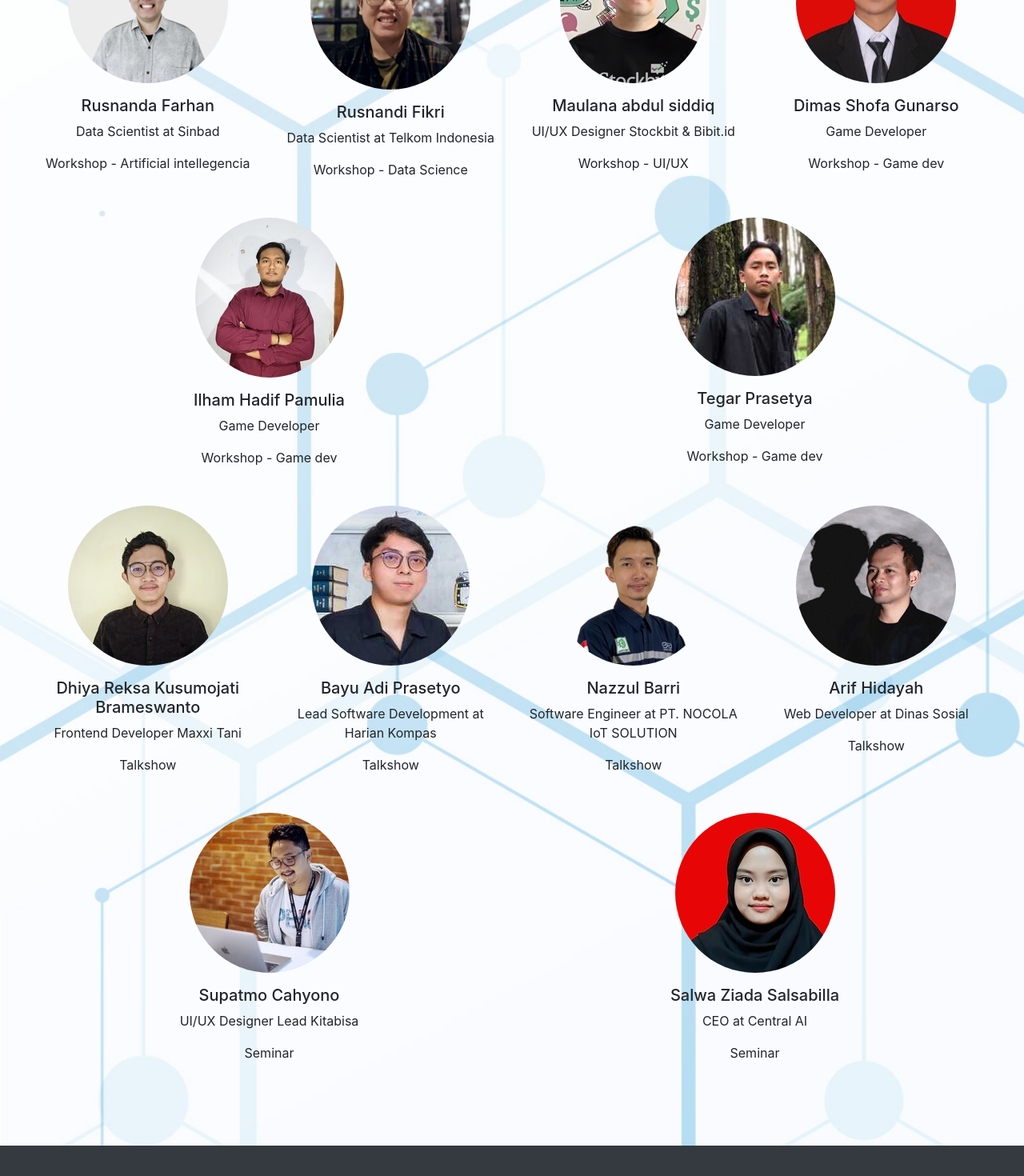
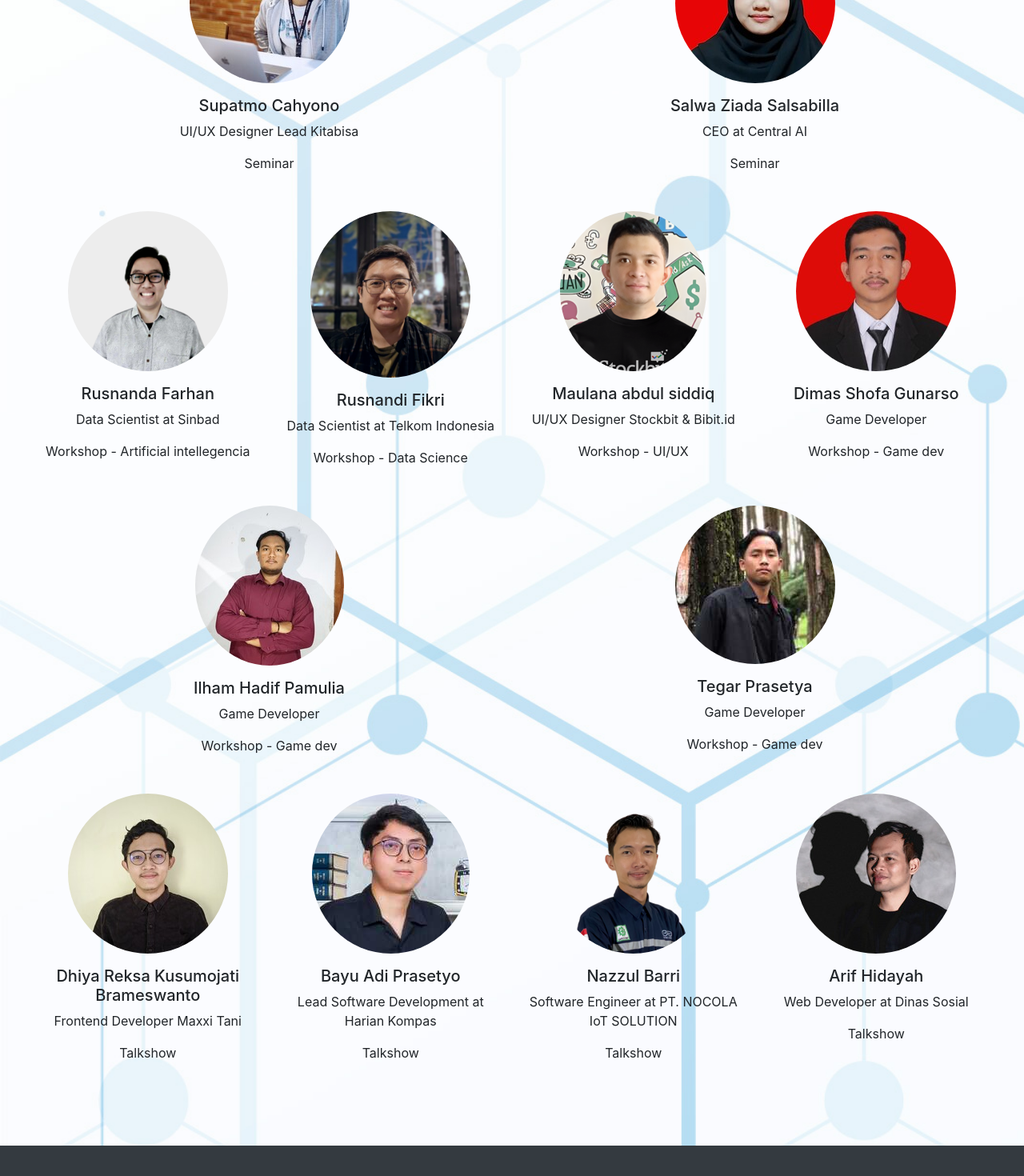
Before and after one commit to faisalalm01/test, a React (Create React App) app: page / in a window 1280 px wide. Shown: the part 2400-3870 px from the top of the page at 80% size. Built offline with nearby package versions, Linux system fonts and the light colour scheme; a web font is replaced by a local one.

Commit message:
update router

```diff
--- a/package.json
+++ b/package.json
@@ -1,7 +1,7 @@
 {
   "name": "invofest2022",
   "version": "0.1.0",
-  "homepage" : "https://invofest.poltektegal.org",
+  "homepage": "https://invofest.poltektegal.org",
   "private": true,
   "dependencies": {
     "@fortawesome/fontawesome-svg-core": "^6.2.0",
@@ -23,6 +23,7 @@
     "react-smooth": "^2.0.1",
     "react-tsparticles": "^2.4.0",
     "react-typing-effect": "^2.0.5",
+    "reactstrap": "^9.1.5",
     "styled-components": "^5.3.6",
     "tsparticles": "^2.4.0",
     "web-vitals": "^2.1.4"
--- a/src/components/LandingPage/Guest.jsx
+++ b/src/components/LandingPage/Guest.jsx
@@ -6,6 +6,18 @@ export default function Guest() {
     <div className="mt-2">
       <h3>Pengisi Acara</h3>
       <Row xs="auto text-center mt-2">
+        <Col className='p-3' xl={6} sm={6}  >
+          <Image className='mb-3' src="Assets/seminar_Supatno.jpeg" roundedCircle />
+          <h5>Supatmo Cahyono</h5>
+          <p>UI/UX Designer Lead Kitabisa</p>
+          <p>Seminar</p>
+        </Col>
+        <Col className='p-3' xl={6} sm={12}>
+          <Image className='mb-3' src="Assets/salwa.jpeg" roundedCircle />
+          <h5>Salwa Ziada Salsabilla</h5>
+          <p>CEO at Central AI</p>
+          <p>Seminar </p>
+        </Col>
         <Col className='p-3' xl={3} sm={6}>
           <Image className='mb-3' src="Assets/Pengisi_AI.png" roundedCircle />
           <h5>Rusnanda Farhan</h5>
@@ -66,18 +78,6 @@ export default function Guest() {
           <p>Web Developer at Dinas Sosial</p>
           <p>Talkshow</p>
         </Col>
-        <Col className='p-3' xl={6} sm={6}  >
-          <Image className='mb-3' src="Assets/seminar_Supatno.jpeg" roundedCircle />
-          <h5>Supatmo Cahyono</h5>
-          <p>UI/UX Designer Lead Kitabisa</p>
-          <p>Seminar</p>
-        </Col>
-        <Col className='p-3' xl={6} sm={12}>
-          <Image className='mb-3' src="Assets/salwa.jpeg" roundedCircle />
-          <h5>Salwa Ziada Salsabilla</h5>
-          <p>CEO at Central AI</p>
-          <p>Seminar </p>
-        </Col>
       </Row>
     </div>
   )
--- a/src/components/Navbar.jsx
+++ b/src/components/Navbar.jsx
@@ -1,69 +1,71 @@
-// import React, { useState, Fragment } from 'react'
-// import { FaBars } from 'react-icons/fa';
-// import {
-//   Nav,
-//   NavContainer,
-//   // NavLogo,
-//   NavItem,
-//   NavLinks,
-//   NavMenu,
-//   MobileIcon,
-// } from './NavbarStyles';
-// import '../components/index.css'
+//  import React, { useState, Fragment } from 'react'
+//  import { FaBars } from 'react-icons/fa';
+//  import {
+//    Nav,
+//    NavContainer,
+//     NavLogo,
+//    NavItem,
+//    NavLinks,
+//    NavMenu,
+//    MobileIcon,
+//  } from './NavbarStyles';
+//  import '../components/index.css'
 
-// const Navbars = () => {
-//   const [colorChange, setColorchange] = useState(false);
-//   const changeNavbarColor = () => {
-//     if (window.scrollY >= 80) {
-//       setColorchange(true);
-//     }
-//     else {
-//       setColorchange(false);
-//     }
-//   };
-//   window.addEventListener('scroll', changeNavbarColor);
-//   return (
-//     <Fragment>
-//       <Nav className={colorChange ? 'navbar colorChange' : 'navbar'}>
-//         <NavContainer>
-//           <MobileIcon>
-//             <FaBars />
-//           </MobileIcon>
-//           <NavMenu>
-//             <NavItem>
-//               <NavLinks className='' href="/">Home</NavLinks>
-//             </NavItem>
-//             <NavItem>
-//               <NavLinks className='' href="/Talkshow">Talkshow</NavLinks>
-//             </NavItem>
-//             <NavItem>
-//               <NavLinks className='' href="/Seminar">Seminar</NavLinks>
-//             </NavItem>
-//             <NavItem>
-//               <NavLinks className='' href="/Workshop">Workshop</NavLinks>
-//             </NavItem>
-//             <NavItem>
-//               <NavLinks className='' href="/Competition">Competition</NavLinks>
-//             </NavItem>
-//             <NavItem>
-//               <NavLinks className='' href="/Jadwal">Jadwal</NavLinks>
-//             </NavItem>
-//           </NavMenu>
-//         </NavContainer>
-//       </Nav>
-//     </Fragment>
-//   )
-// }
+//  const Navbars = () => {
+//    const [colorChange, setColorchange] = useState(false);
+//    const changeNavbarColor = () => {
+//      if (window.scrollY >= 80) {
+//        setColorchange(true);
+//      }
+//      else {
+//        setColorchange(false);
+//      }
+//    };
+//    window.addEventListener('scroll', changeNavbarColor);
+//    return (
+//      <Fragment>
+//        <Nav className={colorChange ? 'navbar colorChange' : 'navbar'}>
+//          <NavContainer>
+//            <MobileIcon>
+//              <FaBars />
+//            </MobileIcon>
+//            <NavMenu>
+//              <NavItem>
+//                <NavLinks className='' href="/">Home</NavLinks>
+//              </NavItem>
+//              <NavItem>
+//                <NavLinks className='' href="/Talkshow">Talkshow</NavLinks>
+//              </NavItem>
+//              <NavItem>
+//                <NavLinks className='' href="/Seminar">Seminar</NavLinks>
+//              </NavItem>
+//              <NavItem>
+//                <NavLinks className='' href="/Workshop">Workshop</NavLinks>
+//              </NavItem>
+//              <NavItem>
+//                <NavLinks className='' href="/Competition">Competition</NavLinks>
+//              </NavItem>
+//              <NavItem>
+//                <NavLinks className='' href="/Jadwal">Jadwal</NavLinks>
+//              </NavItem>
+//            </NavMenu>
+//          </NavContainer>
+//        </Nav>
+//      </Fragment>
+//    )
+//  }
 
-// export default Navbars
-import Container from 'react-bootstrap/Container';
-import Nav from 'react-bootstrap/Nav';
-import Navbar from 'react-bootstrap/Navbar';
+//  export default Navbars
+
+import React from 'react'
+import { Container, Navbar, Nav } from 'react-bootstrap';
 import '../components/index.css'
 
-function Navbars() {
+export default function Navbars() {
+
     return (
-    <Navbar className='p-3 navbar' collapseOnSelect expand="lg" fixed='top'>
+      <div>
+        <Navbar className='p-3 navbar autohide' collapseOnSelect expand="lg" fixed='top'>
           <Container>
          <Navbar.Toggle aria-controls="responsive-navbar-nav" />
          <Navbar.Collapse id="responsive-navbar-nav">
@@ -78,7 +80,57 @@ function Navbars() {
          </Navbar.Collapse>
        </Container>
         </Navbar>
-  );
+      </div>
+    )
   }
 
-export default Navbars;
+// import React, { Component } from 'react'
+// import { Nav, Navbar, Container } from 'react-bootstrap'
+
+// export default class Navbars extends Component {
+//   constructor(props) {
+//     super(props);
+//     this.toggle = this.toggleNavbar.bind(this);
+
+//     if(typeof window  !== 'undefined'){
+//       let prevScrollpos = window.pageYOffset;
+//       window.onscroll = function () {
+//         const maxScroll = document.body.clientHeight - window.innerHeight;
+//         let currentScrollPos = window.pageYOffset;
+//         if (
+//           (maxScroll > 0 && prevScrollpos > currentScrollPos && prevScrollpos <= maxScroll)
+//         || (maxScroll <= 0 && prevScrollpos > currentScrollPos)
+//         || (prevScrollpos <= 0 && currentScrollPos <= 0)
+//         ) {
+//         document.getElementById("navbar").style.top = "0";
+//       } else {
+//         document.getElementById("navbar").style.top = "-5.0rem"; // adjustable based your need
+//       }
+//       prevScrollpos = currentScrollPos;
+//       }
+//     }
+//   }
+//   render() {
+//     return (
+//       <div>
+
+//     <Navbar className='p-3 navbar autohide' collapseOnSelect expand="lg" fixed='top'>
+//     <Container>
+//     <Navbar.Toggle aria-controls="responsive-navbar-nav" />
+//     <Navbar.Collapse id="responsive-navbar-nav">
+//     <Nav className="mx-auto">
+//              <Nav.Link className='mx-4' href="/">Home</Nav.Link>
+//              <Nav.Link className='mx-4' href="/Talkshow">Talkshow</Nav.Link>
+//              <Nav.Link className='mx-4' href="/Seminar">Seminar</Nav.Link>
+//              <Nav.Link className='mx-4' href="/Workshop">Workshop</Nav.Link>
+//              <Nav.Link className='mx-4' href="/Competition">IT Competition</Nav.Link>
+//              <Nav.Link className='mx-4' href="/Jadwal">Jadwal</Nav.Link>
+//            </Nav>
+//          </Navbar.Collapse>
+//        </Container>
+//      </Navbar>
+
+//       </div>
+//     )
+//   }
+// }
--- a/src/components/index.css
+++ b/src/components/index.css
@@ -1,4 +1,4 @@
-
+/*
 .navbar{
     background-color: transparent;
     color: aliceblue;
@@ -7,9 +7,12 @@
 .navbar.colorChange{
     background-color: #000;
     color: aliceblue;
-}
+} */
 
 .navbar {
     background: rgba(255, 254, 254, 0.4);
     color: white;
  }
+ #navbar {
+    transition: top 0.5s
+  }
--- a/src/pages/LandingPage/LandingPage.jsx
+++ b/src/pages/LandingPage/LandingPage.jsx
@@ -15,10 +15,10 @@ export default class LandingPage extends Component {
   render() {
     return (
       <div>
+            <Navbars />
         <Animate to="1" from="0" attributeName="opacity">
           <header>
             <Particle />
-            <Navbars />
             <Container className='App-header' fluid={true}>
               <Row className='App-main'>
                 <Col xl={12} className='App-center mt-5 shadow-lg'>
```
Also changed, not shown: 1 other file (tests, documents, lock files or other folders). Lines whose indentation alone changed are shown as unchanged.
